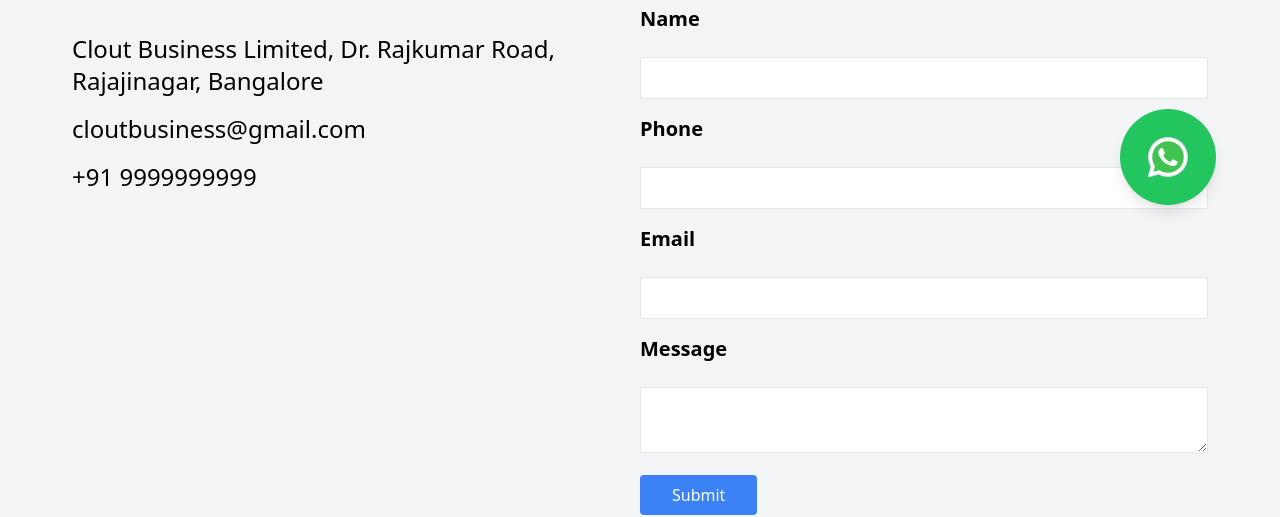
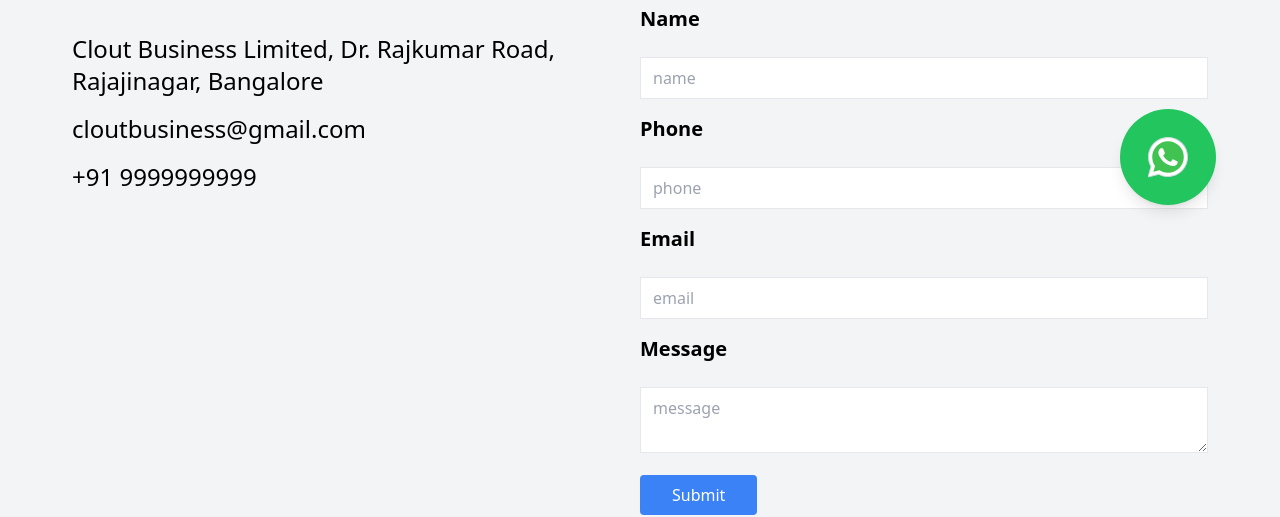
Before and after one commit to manuvini/clout, a React (Create React App) app: page /contact in a window 1280 px wide. Shown: the part 579-1096 px from the top of the page. Built offline with nearby package versions, Linux system fonts and the light colour scheme.

Commit message:
adding files pop up messages

```diff
--- a/src/Components/Common/Footer.js
+++ b/src/Components/Common/Footer.js
@@ -25,7 +25,7 @@ const Footer = () => {
               <ul className="mr-8 text-gray-400 font-medium text-lg">
                 <li className="mb-2">Some Adress</li>
                 <li className="mb-2">Bangalore, India- 560035</li>
-                <li className="mb-2">+91 999999999   </li>
+                <li className="mb-2">+91 999999999 </li>
                 <li>contact@cloutservices.in</li>
               </ul>
             </div>
--- a/src/Components/ContactUsContent.js
+++ b/src/Components/ContactUsContent.js
@@ -55,6 +55,7 @@ const ContactContent = () => {
                                     className="w-full border px-3 py-2"
                                     required
                                     name="name"
+                                    placeholder='name'
                                     value={formData.name}
                                     onChange={handleChange}
                                 />
@@ -66,6 +67,8 @@ const ContactContent = () => {
                                     className="w-full border px-3 py-2"
                                     required
                                     name="phone"
+                                    placeholder='phone'
+
                                     value={formData.phone}
                                     onChange={handleChange}
                                 />
@@ -77,6 +80,7 @@ const ContactContent = () => {
                                     className="w-full border px-3 py-2"
                                     required
                                     name="email"
+                                    placeholder='email'
                                     value={formData.email}
                                     onChange={handleChange}
                                 />
@@ -87,6 +91,7 @@ const ContactContent = () => {
                                     className="w-full border px-3 py-2"
                                     required
                                     name="message"
+                                    placeholder='message'
                                     value={formData.message}
                                     onChange={handleChange}
                                 ></textarea>
--- a/src/Components/HomePage.js/ReviewsSection.js
+++ b/src/Components/HomePage.js/ReviewsSection.js
@@ -14,6 +14,7 @@ const TestimonialSection = () => {
       author: 'Darshan',
       content: 'My experience at Ehikka was exceptional ,they offer is a testament to their commitment to quality and authenticity. If you are looking for a genuine, soul-soothing massage that encompasses the wisdom of ancient Indian practices, I wholeheartedly recommend giving this place a visit. I left with a contented heart, a relaxed body, and a promise to return for another dose of serenity.',
     },
+
     // Add more reviews here
   ];
 
--- a/src/Pages/PrivacyPolicy.js
+++ b/src/Pages/PrivacyPolicy.js
@@ -10,7 +10,7 @@ const PrivacyPolicy = () => {
             <Header />
 
             <div className="justify-center p-3">
-                <h1 className="text-3xl flex font-bold justify-center p-5 text-3xl">Privacy Policy</h1>
+                <h1 className="text-3xl font-bold mt-4 text-center ">Privacy Policy</h1> <br/>
                 <div>
                     <p className="text-black text-xl mb-4">
                         Ehikka Corporation (“Ehikka”) is committed to protecting your privacy and ensuring the security of your personal information. This Privacy Policy outlines how we collect, use, and protect your information when you visit our website or use our services. By accessing our website and using our services, you agree to the terms and practices described in this Privacy Policy.
--- a/src/Pages/ServicePolicy.js
+++ b/src/Pages/ServicePolicy.js
@@ -9,7 +9,7 @@ const ServicePolicy = () => {
             <Notice />
             <Header />
             <div className="justify-center p-3">
-                <h1 className="text-3xl flex font-bold justify-center p-5 text-3xl">Service Policy</h1>
+                <h1 className="text-3xl font-bold mt-4 text-center">Service Policy</h1> <br/>
                 <div>
                     <p className="text-black text-xl mb-4">
                         This Service Policy governs your use of services provided by Ehikka Corporation (“Ehikka”). By accessing and using our services, you agree to comply with this policy and any other applicable terms and conditions.
--- a/src/Pages/Terms&Conditions.js
+++ b/src/Pages/Terms&Conditions.js
@@ -10,7 +10,7 @@ const TermsConditions = () => {
             <Header />
 
             <div className="  justify-center p-3  ">
-                <h1 className="text-3xl flex font-bold justify-center p-5 text-3xl 3px"> Terms and Conditions</h1>
+                <h1 className="text-3xl font-bold mt-4 text-center"> Terms and Conditions</h1> <br />
                 <div>
 
                     <p className="text-black text-xl mb-4 3px">
@@ -55,6 +55,8 @@ const TermsConditions = () => {
                             Bonerve is not liable for any injuries, accidents, or adverse reactions that may occur as a result of the massage or therapy services.
                             Clients are responsible for their own well-being during and after the session.<br />
 
+                            <br />
+
                             Appointment Scheduling
                             Clients are responsible for scheduling appointments in advance.
                             Bonerve will make reasonable efforts to accommodate client preferences, but availability may vary.<br />
@@ -69,32 +71,13 @@ const TermsConditions = () => {
                             - These terms and conditions are governed by and will be interpreted in accordance with the laws of our Jurisdiction.<br />
                             <br />
 
-                            <p>By booking an appointment with Bonerve, the client acknowledges that they have read, understood, and agreed to these terms and conditions.
-
-                                Bonerve Contact Information<br/>
-
-                                Bonerve<br/>
-                                +91 999999999<br/>
-                                bonerve@gmail.com<br/>
-                                www.bonerve.com<br/>
-                            </p>
 
                         </p>
                     </section>
-
-
                     <p />
                 </div>
-
-
-
             </div>
-
-
             <Footer />
-
-
-
         </>
     )
 };
```
Also changed, not shown: src/Pages/Gallery.js (+6 -19 lines). Lines whose indentation alone changed are shown as unchanged.
